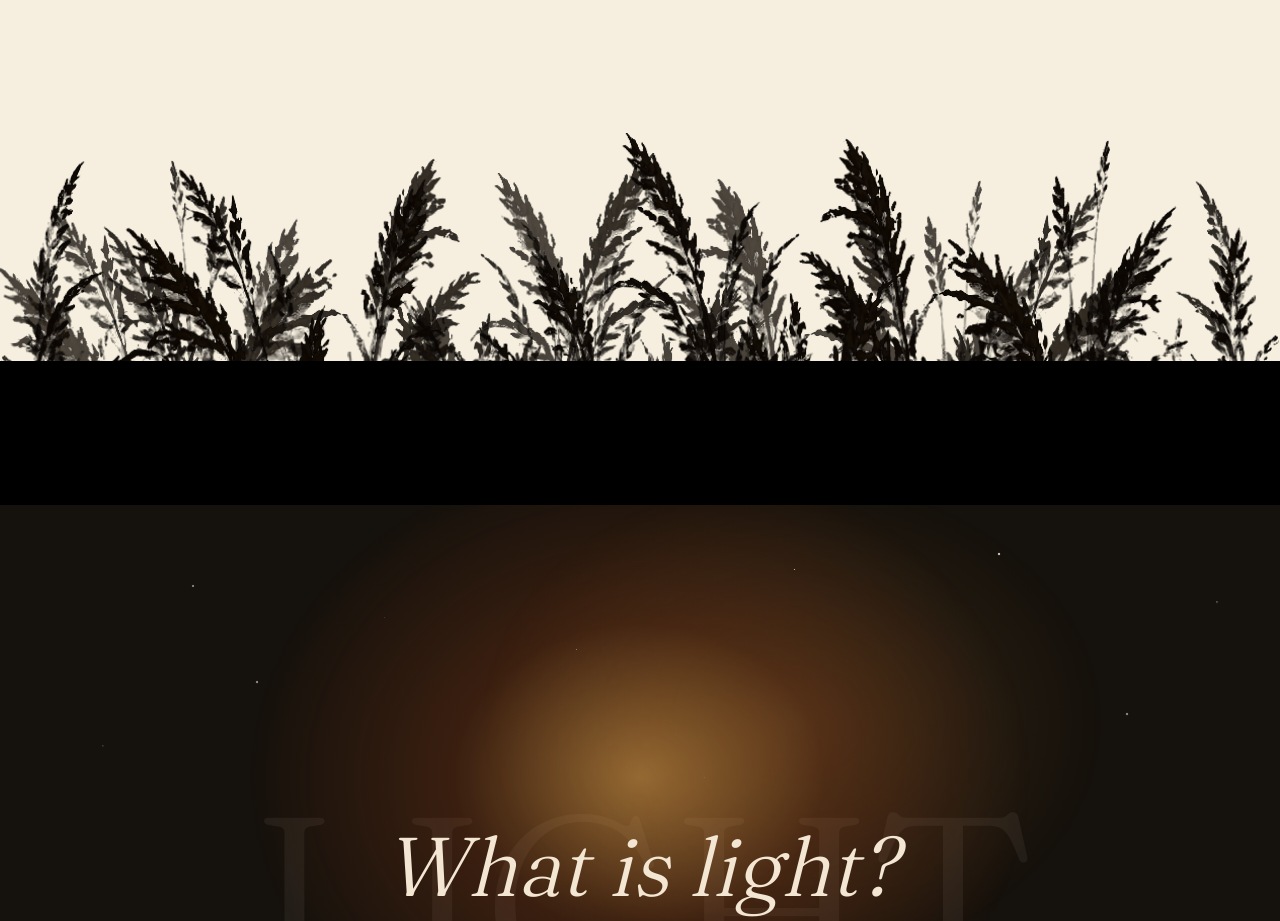
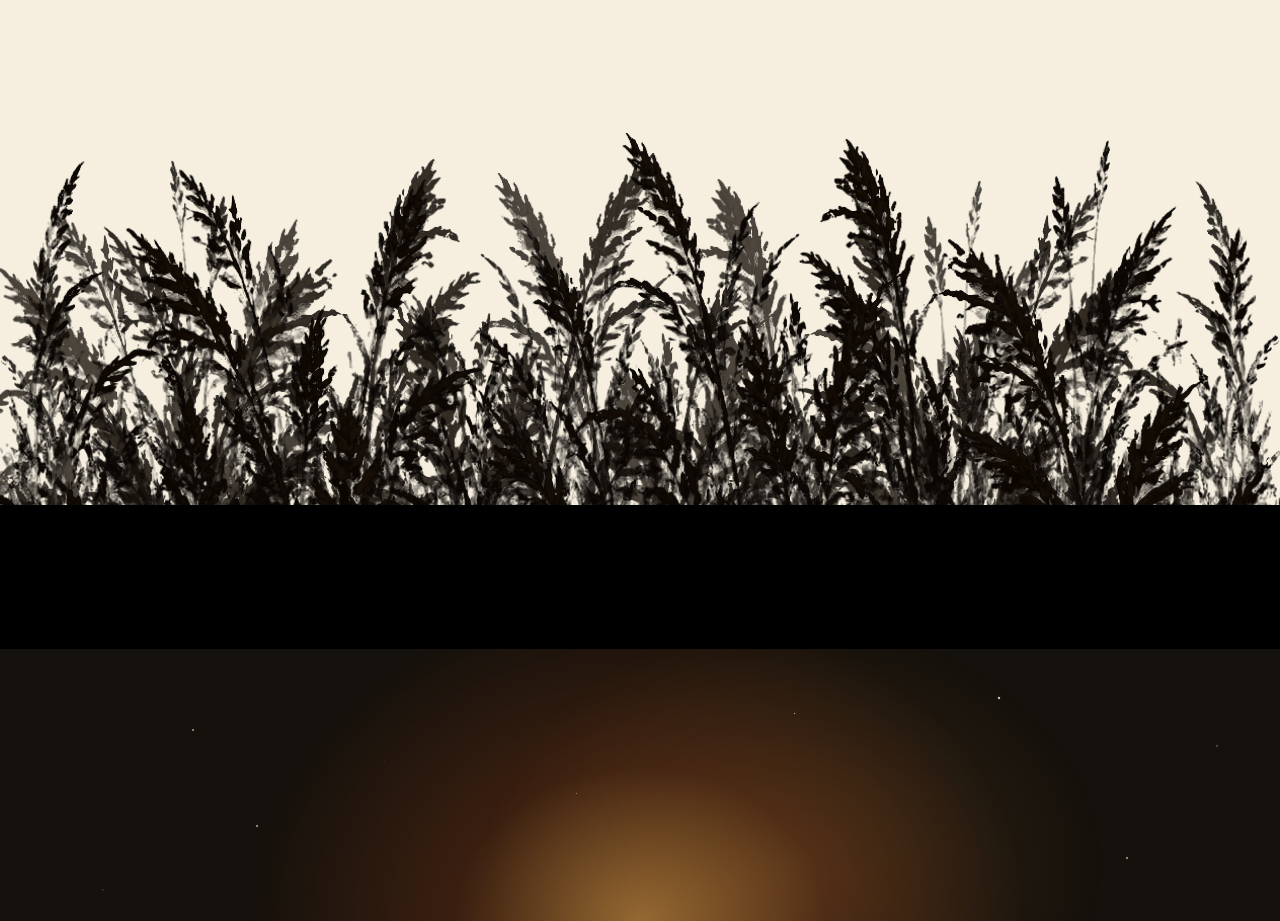
Before and after one commit to Abbthan/irinaxu, a Next.js app: page / in a window 1280 px wide. Shown: the part 2420-3341 px from the top of the page. Built offline with nearby package versions, Linux system fonts and the light colour scheme.

Commit message:
Fix responsive wheat curtain and night canopy

```diff
--- a/scripts/clean-foreground-foliage.js
+++ b/scripts/clean-foreground-foliage.js
@@ -176,30 +176,17 @@ async function cleanNightWithDaySilhouette(dayPath, nightPath) {
     throw new Error("Unexpected foreground dimensions; review canopy zones before running this cleanup.");
   }
 
-  // Night was generated from the same aligned composition but retained a
-  // denser white matte. The already-clean day alpha is the safest semantic
-  // guide for where sky should pass through. A one-pixel dilation preserves
-  // night foliage that is only slightly fuller, while removing the large
-  // enclosed matte sheets responsible for the pale canopy blobs.
-  const dayAlphaDilated = Buffer.alloc(WIDTH * HEIGHT);
-  for (let y = 0; y < HEIGHT; y += 1) {
-    for (let x = 0; x < WIDTH; x += 1) {
-      let maxAlpha = 0;
-      for (let sampleY = Math.max(0, y - 1); sampleY <= Math.min(HEIGHT - 1, y + 1); sampleY += 1) {
-        for (let sampleX = Math.max(0, x - 1); sampleX <= Math.min(WIDTH - 1, x + 1); sampleX += 1) {
-          maxAlpha = Math.max(maxAlpha, day.data[(sampleY * WIDTH + sampleX) * 4 + 3]);
-        }
-      }
-      dayAlphaDilated[y * WIDTH + x] = maxAlpha;
-    }
-  }
-
+  // The aligned day cutout is the semantic source of truth for the tree
+  // silhouette. Do not dilate this mask: even one extra pixel around every
+  // leaf joins neighboring edges into the blue sheets that read as leftover
+  // background at rendered size. Exact alpha preserves every day-supported
+  // branch while making every genuine inter-branch gap transparent.
   const output = Buffer.from(night.data);
   for (let y = 0; y < HEIGHT; y += 1) {
     for (let x = 0; x < WIDTH; x += 1) {
       if (!inCanopy(x, y)) continue;
       const pixel = (y * WIDTH + x) * 4;
-      const cleanedAlpha = Math.min(output[pixel + 3], dayAlphaDilated[y * WIDTH + x]);
+      const cleanedAlpha = Math.min(output[pixel + 3], day.data[pixel + 3]);
       output[pixel + 3] = cleanedAlpha;
       if (cleanedAlpha === 0) {
         output[pixel] = 0;
@@ -266,11 +253,11 @@ async function main() {
     throw new Error("Usage: node scripts/clean-foreground-foliage.js DAY.png NIGHT.png [RAW_DAY.png] [RAW_NIGHT.png]");
   }
   if (rawDayPath) await recoverDayFoliage(rawDayPath, dayPath);
-  if (rawNightPath) {
-    await recoverNightFoliage(rawNightPath, nightPath);
-  } else {
-    await cleanNightWithDaySilhouette(dayPath, nightPath);
-  }
+  if (rawNightPath) await recoverNightFoliage(rawNightPath, nightPath);
+  // Always finish with the aligned semantic mask. The raw color-distance pass
+  // can recover legitimate night detail, but it cannot distinguish blue matte
+  // islands from blue foliage on its own.
+  await cleanNightWithDaySilhouette(dayPath, nightPath);
 }
 
 main().catch((error) => {
--- a/src/components/hero-scene.tsx
+++ b/src/components/hero-scene.tsx
@@ -76,11 +76,15 @@ export function HeroScene() {
   return (
     <section className="relative w-full" data-next-page-reveal>
       {/* Preserve the original wheat treatment: transparent artwork zone
-          first, followed by only the original small 18vh black strip. This
-          whole 48vh divider stays below the viewport until the completed
-          night still has had its scroll beat, then travels with this page. */}
-      <div aria-hidden className="pointer-events-none relative h-[48vh] w-full overflow-hidden">
-        <div className="absolute top-0 left-0 h-[30vh] w-full overflow-hidden">
+          first, followed by only the original small 18vh black strip. The
+          wheat window grows with width on landscape screens, preventing its
+          stalks from being clipped halfway by the fixed black strip. */}
+      <div
+        aria-hidden
+        className="pointer-events-none relative w-full overflow-hidden"
+        style={{ height: "calc(max(30vh, 30vw) + 18vh)" }}
+      >
+        <div className="absolute top-0 left-0 h-[max(30vh,30vw)] w-full overflow-hidden">
           <Image
             src="/images/parallax-wheatfield.png"
             alt=""
--- a/src/components/village-parallax-scene.tsx
+++ b/src/components/village-parallax-scene.tsx
@@ -45,6 +45,13 @@ function assembleY(fromVh: number, toVh: number): string {
 // anchor equivalent to the approved ~1.36:1 reference viewport.
 function responsiveDepthOffset(artHeightVw: number, referenceHeightVh: number): string {
   return `max(0px, calc(${artHeightVw}vw - ${referenceHeightVh}vh))`;
+}
+
+// Wide, shallow windows need a small additional mountain drop to retain the
+// approved horizon proportion. This is zero through ordinary/tall layouts and
+// grows gently to at most 2vh on ultrawide displays.
+function wideMountainNudge(): string {
+  return "clamp(0px, calc((100vw - 170vh) * 0.08), 2vh)";
 }
 
 const DAYNIGHT_T = phaseT(PHASE_A_END, PHASE_B_END);
@@ -462,7 +469,7 @@ export function VillageParallaxScene() {
           entranceStyle={off(36)}
           enteredStyle={on}
           delayMs={0}
-          scrollY={`calc(${assembleY(26, 23)} + ${responsiveDepthOffset(61.8, 84)})`}
+          scrollY={`calc(${assembleY(26, 23)} + ${responsiveDepthOffset(61.8, 84)} + ${wideMountainNudge()})`}
           pointerAmp={[6, 3]}
           scaleBuffer={1.04}
         >
```
Also changed, not shown: 1 other file (tests, documents, lock files or other folders).
